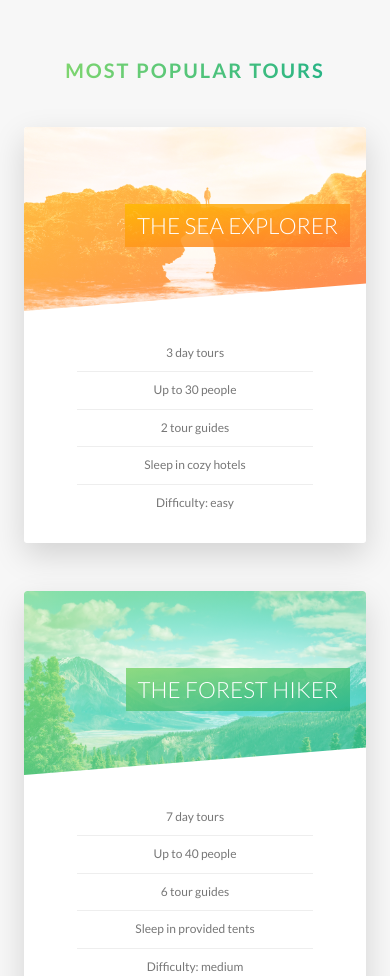
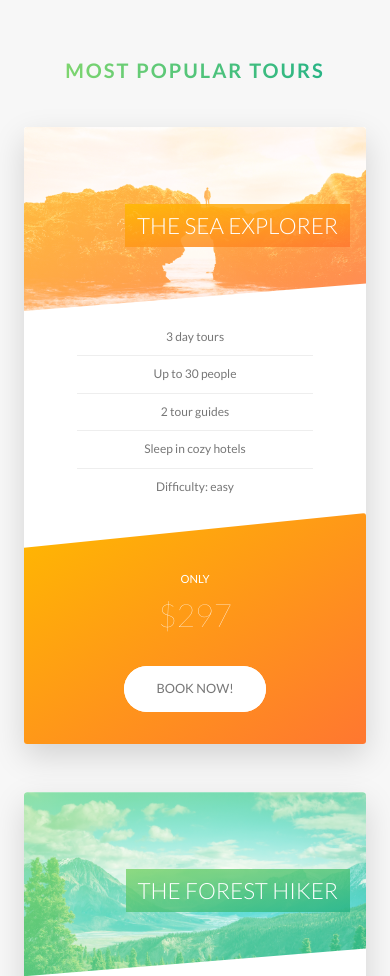
Before and after one commit to veselinn16/veselinn16.github.io, a website: page index.html in a window 390 px wide. Shown: the part 2485-3461 px from the top of the page. Drawn offline with Linux system fonts and the light colour scheme.

Commit message:
second stage of responsive changes

```diff
--- a/sass/components/_card.scss
+++ b/sass/components/_card.scss
@@ -153,4 +153,51 @@
         font-size: 6rem;
         font-weight: 100;
     }
+
+    @include respond(tab-port) {
+        height: auto;
+        border-radius: 3px;
+        background-color: $color-white;
+        box-shadow: 0 1.5rem 4rem rgba($color-black, .15);
+
+        &_side {
+            height: auto;
+            position: relative;
+            box-shadow: none;
+
+            &--back {
+            transform: rotateY(0);
+            clip-path: polygon(0 15%, 100% 0, 100% 100%, 0 100%);
+            }
+        }
+
+        //.card:hover .card_side--front {}
+        &:hover &_side--front {
+            // to make the effect more natural
+            transform: rotateY(0);
+        }
+
+        &__details {
+            padding: 1rem 3rem;
+        }
+
+        // BACK SIDE STYLING
+        &__cta {
+            position: relative;
+            top: 0;
+            left: 0;
+            transform: translate(0);
+            width: 100%;
+            padding: 7rem 4rem 4rem 4rem;
+        }
+
+        &__price-box {
+            margin-bottom: 3rem;
+        }
+
+        &__price-value {
+            font-size: 4rem;
+        }
+    }
+
 }
--- a/sass/components/_form.scss
+++ b/sass/components/_form.scss
@@ -15,6 +15,10 @@
         width: 90%;
         display: block;
         transition: all .3s;
+
+        @include respond(tab-port) {
+            width: 100%;
+        }
 
         &:focus {
             outline: none;
@@ -49,6 +53,11 @@
     &__group-radio {
         width: 49%;
         display: inline-block;
+
+        @include respond(tab-port) {
+            width: 100%;
+            margin-bottom: 2rem;
+        }
     }
 
     &__radio-input {
--- a/sass/components/_popup.scss
+++ b/sass/components/_popup.scss
@@ -28,6 +28,12 @@
     &__left {
         width: 33.333333%;
         display: table-cell;
+
+        @include respond(tab-port) {
+            width: 100%;
+            display: block;
+            height: 33.333%
+        }
     }
 
     &__right {
@@ -35,6 +41,12 @@
         display: table-cell;
         vertical-align: middle;
         padding: 3rem 5rem;
+
+        @include respond(tab-port) {
+            width: 100%;
+            display: block;
+            height: 66.66%;
+        }
     }
 
     &__img {
--- a/sass/components/_story.scss
+++ b/sass/components/_story.scss
@@ -10,8 +10,22 @@
     font-size: $default-font-size;
     transform: skewX(-12deg);
 
+    @include respond(tab-port) {
+        width: 100%;
+        padding: 4rem;
+        padding-left: 7rem;
+    }
+
+    @include respond(phone) {
+        transform: skewX(0);
+    }
+
     & > * {
         transform: skewX(12deg);
+
+        @include respond(phone) {
+            transform: translateX(-3rem) skewX(0);
+        }
     }
 
     &__shape {
@@ -24,6 +38,11 @@
         clip-path: circle(50% at 50% 50%);
         transform: translate(-3rem) skewX(12deg);
         position: relative;
+
+        @include respond(tab-port) {
+            transform: skewX(0);
+            margin-right: 1rem;
+        }
     }
 
     &__img {
@@ -36,6 +55,10 @@
     &__text {
         //to compensate for skewing the container
         transform: skewX(12deg);
+
+        @include respond(phone) {
+            transform: skewX(0);
+        }
     }
 
     &__caption {
--- a/sass/pages/_home.scss
+++ b/sass/pages/_home.scss
@@ -67,10 +67,32 @@
     border-radius: 3px;
     box-shadow: 0 1.5rem 4rem rgba($color-black, .2);
 
-    height: 50rem;
+    @include respond(tab-land) {
+        background-image: linear-gradient(105deg,
+            rgba($color-white, .9) 0%,
+            $color-white 65%,
+            transparent 65%),
+        url("../img/nat-10.jpg");
+        background-size: cover;
+    }
+
+    @include respond(tab-port) {
+        background-image: linear-gradient(to right,
+            rgba($color-white, .9) 0%,
+            $color-white 65%),
+        url("../img/nat-10.jpg");
+    }
 
     &__form {
         width: 50%;
         padding: 6rem;
+
+        @include respond(tab-land) {
+            width: 65%;
+        }
+
+        @include respond(tab-port) {
+            width: 100%;
+        }
     }
 }
```
Also changed, not shown: css/styles.css.
